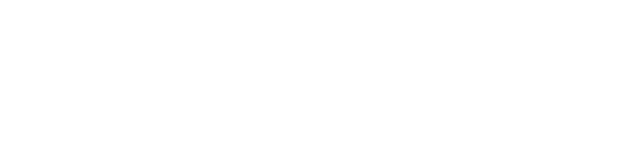
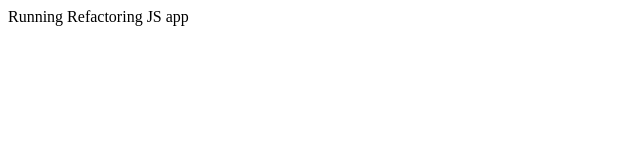
Before and after one commit to khamulbr/refactoringbook, a plain HTML site: page index.html in a window 1280 px wide. Shown: the whole page, without its empty margins (0-640 px from the left). Drawn offline with nearby package versions, Linux system fonts and the light colour scheme.

```diff
--- a/index.html
+++ b/index.html
@@ -8,6 +8,7 @@
         <script type="text/javascript" src="src/loadJson.js"></script>
     </head>
     <body>
+        Running Refactoring JS app
         <script>
             var invoices = loadJSON("data/invoices.json");
             var plays = loadJSON("data/plays.json");
```
